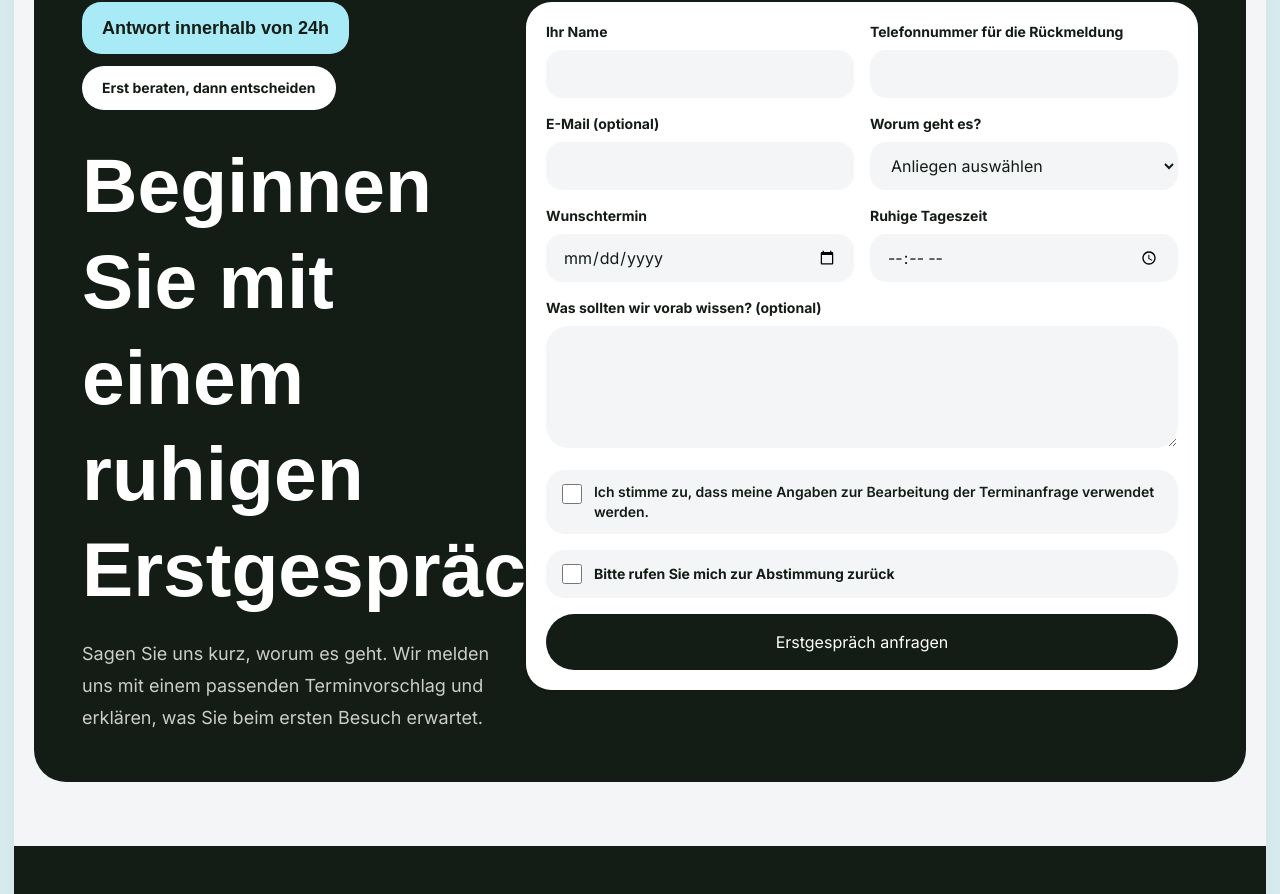
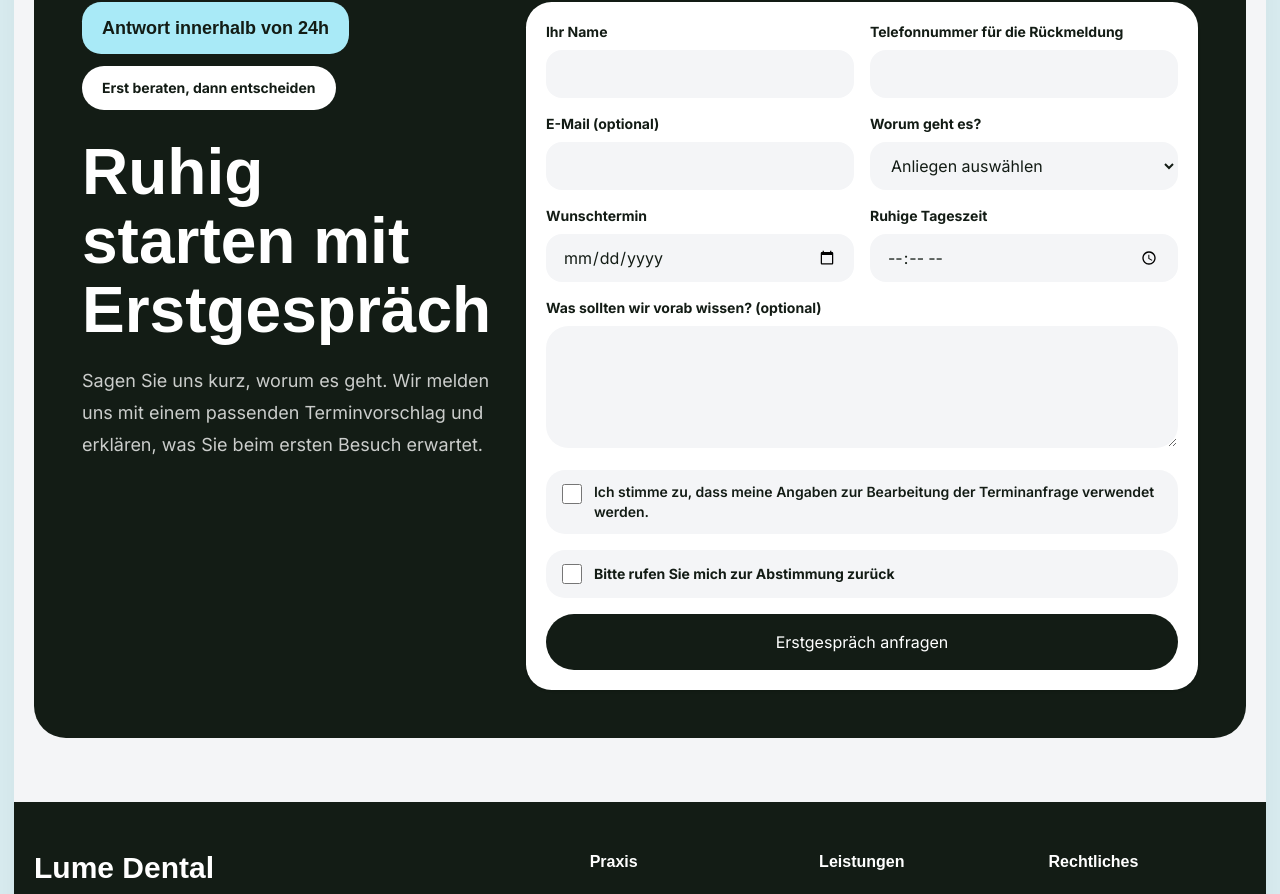
Before and after one commit to BlueGridat/dental-clinic-template, a Next.js app: page / in a window 1280 px wide. Shown: the part 8636-9530 px from the top of the page. Built offline with nearby package versions, Linux system fonts and the light colour scheme; a web font is replaced by a local one.

Commit message:
Update clinicConfig and FinalCta

```diff
--- a/clinicConfig.json
+++ b/clinicConfig.json
@@ -816,8 +816,8 @@
   },
   "finalCta": {
     "heading": {
-      "de": "Beginnen Sie mit einem ruhigen Erstgespräch",
-      "en": "Start with a calm first consultation"
+      "de": "Ruhig starten mit Erstgespräch",
+      "en": "Start with a calm first visit"
     },
     "description": {
       "de": "Sagen Sie uns kurz, worum es geht. Wir melden uns mit einem passenden Terminvorschlag und erklären, was Sie beim ersten Besuch erwartet.",
--- a/src/components/FinalCta.tsx
+++ b/src/components/FinalCta.tsx
@@ -118,7 +118,7 @@ export function FinalCta({
               {form?.badgePrimary ? <span className="rounded-[1.2rem] bg-[var(--color-accent)] px-5 py-3 font-heading text-lg font-bold text-[var(--color-primary)]">{tr(form.badgePrimary)}</span> : null}
               {form?.badgeSecondary ? <span className="rounded-full bg-[var(--color-white)] px-5 py-3 text-sm font-bold text-[var(--color-primary)]">{tr(form.badgeSecondary)}</span> : null}
             </div>
-            <h2 className="font-heading text-[clamp(2.35rem,6vw,5.2rem)] font-bold leading-tight">{tr(finalCta?.heading) || tr({ de: "Beginnen Sie mit einem ruhigen Erstgespräch", en: "Start with a calm first consultation" })}</h2>
+            <h2 className="font-heading min-w-0 max-w-full text-[clamp(2.25rem,5vw,4.35rem)] font-bold leading-[1.08] [overflow-wrap:anywhere]">{tr(finalCta?.heading) || tr({ de: "Ruhig starten mit Erstgespräch", en: "Start with a calm first visit" })}</h2>
             <p className="mt-5 max-w-2xl text-base leading-7 text-white/78 md:text-lg md:leading-8">{tr(finalCta?.description)}</p>
           </div>
 
```
